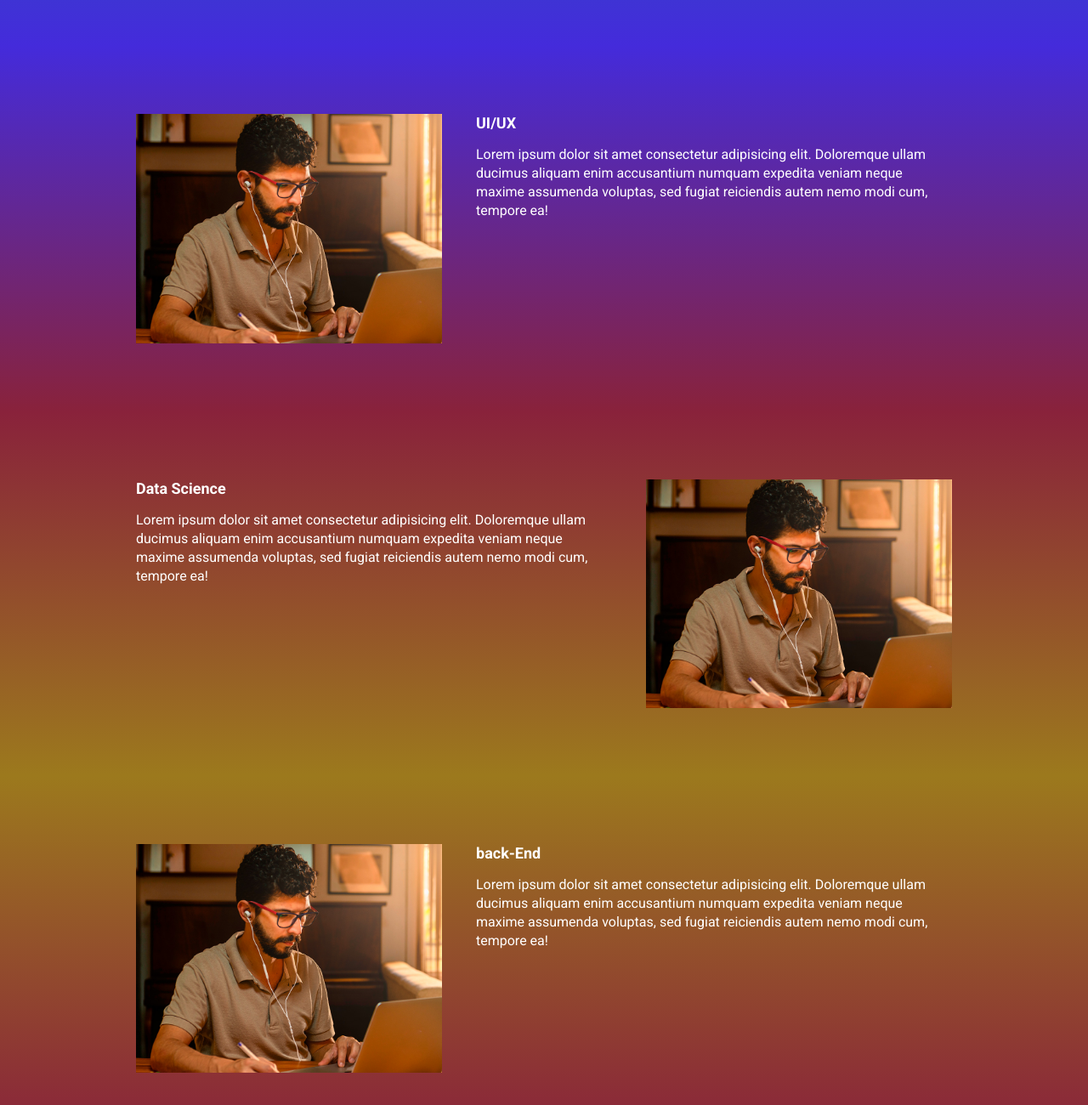
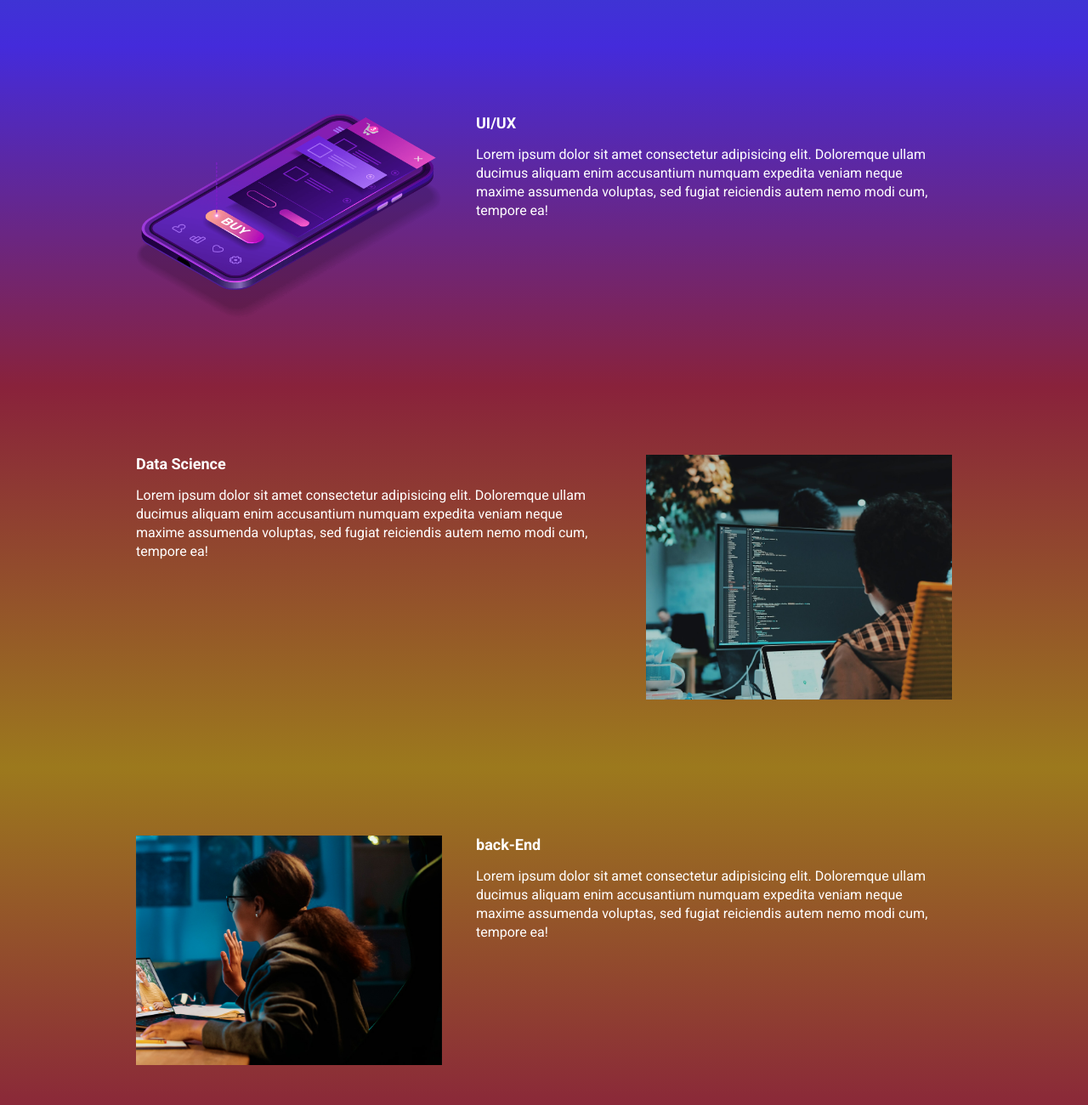
Before and after one commit to Danielzanch/Exercicio_Parcel, a website built with Parcel: page src/index.html in a window 1280 px wide. Shown: the part 880-2180 px from the top of the page at 85% size. Built offline with nearby package versions, Linux system fonts and the light colour scheme.

Commit message:
correção das imagens

```diff
--- a/src/index.html
+++ b/src/index.html
@@ -59,7 +59,7 @@
                     Lorem ipsum dolor sit amet consectetur adipisicing elit. Doloremque ullam ducimus aliquam enim accusantium numquam expedita veniam neque maxime assumenda voluptas, sed fugiat reiciendis autem nemo modi cum, tempore ea!
                 </p>
             </div>
-                <img class="event__image" src="./images/frontend.png" alt="front-end">
+                <img class="event__image" src="./images/ui-ux.png" alt="ui/ux">
         </div>
     </section>
 
@@ -71,7 +71,7 @@
                     Lorem ipsum dolor sit amet consectetur adipisicing elit. Doloremque ullam ducimus aliquam enim accusantium numquam expedita veniam neque maxime assumenda voluptas, sed fugiat reiciendis autem nemo modi cum, tempore ea!
                 </p>
             </div>
-                <img class="event__image" src="./images/frontend.png" alt="front-end">
+                <img class="event__image" src="./images/data.png" alt="data-science">
         </div>
     </section>
 
@@ -83,7 +83,7 @@
                     Lorem ipsum dolor sit amet consectetur adipisicing elit. Doloremque ullam ducimus aliquam enim accusantium numquam expedita veniam neque maxime assumenda voluptas, sed fugiat reiciendis autem nemo modi cum, tempore ea!
                 </p>
             </div>
-                <img class="event__image" src="./images/frontend.png" alt="front-end">
+                <img class="event__image" src="./images/backend.png" alt="back-end">
         </div>
     </section>
 
```
